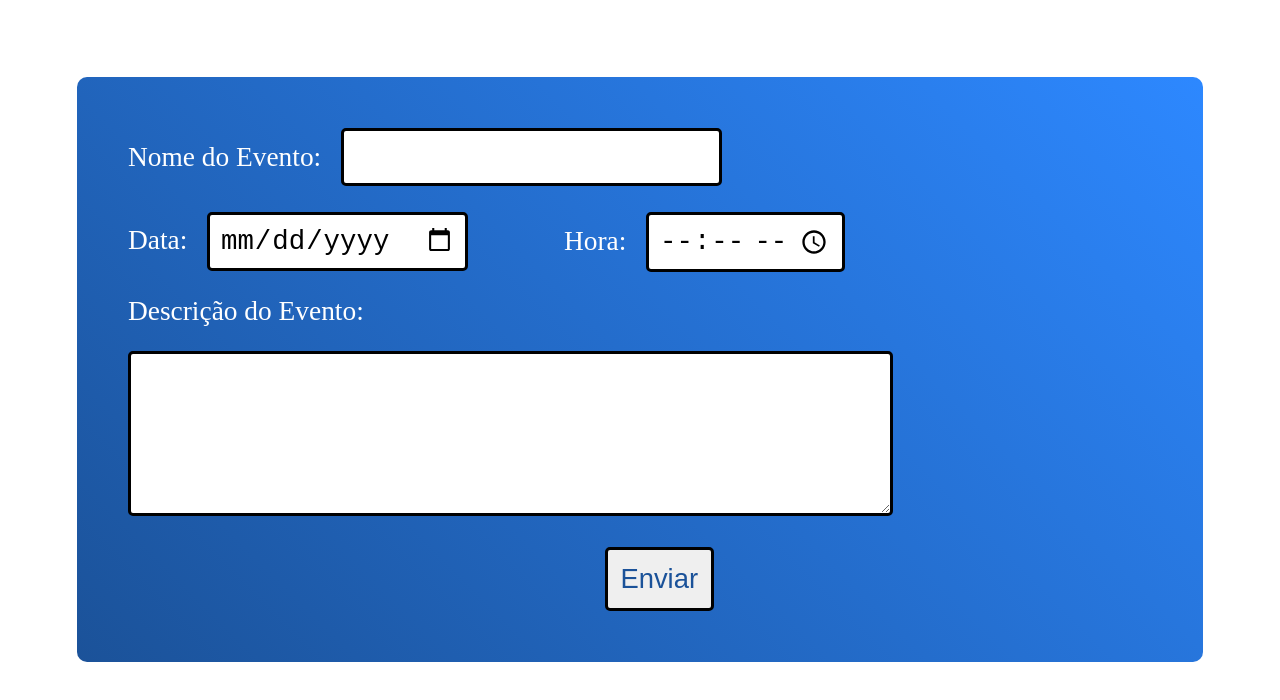
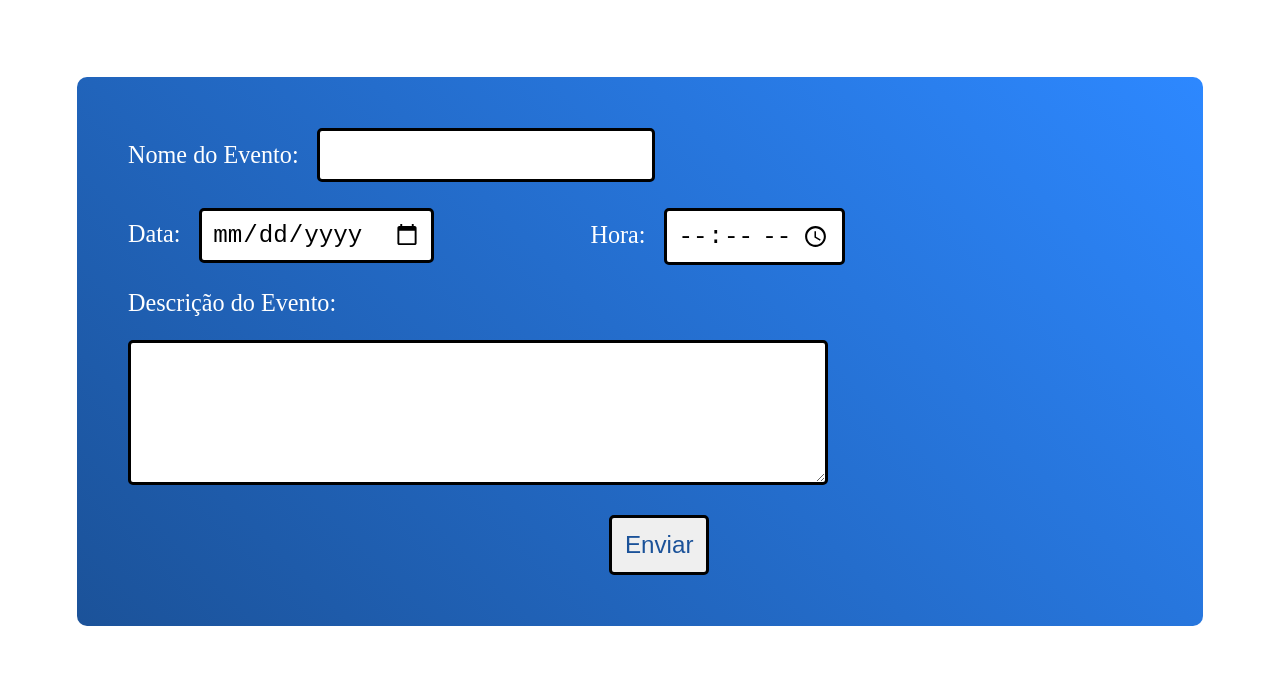
Before and after one commit to 2info3-Hackathon/frontend, a Vue app: page /adicionar-evento in a window 1280 px wide. Shown: the top 700 px of the page. Built offline with nearby package versions, Linux system fonts and the light colour scheme.

Commit message:
STYLE: padronizando tamanho das fontes

```diff
--- a/src/components/AdicionarEventoCompoent.vue
+++ b/src/components/AdicionarEventoCompoent.vue
@@ -73,7 +73,7 @@ section{
     padding: 4vw;
     border-radius: 10px;
     color: white;
-    font-size: calc(1.75vw + 0.390625vw);
+    font-size: calc(1.5vw + 0.390625vw);
 
     & .data-hora{
         display: flex;
@@ -83,7 +83,7 @@ section{
     }
 
     & input{
-        font-size: calc(1.75vw + 0.390625vw);
+        font-size: calc(1.5vw + 0.390625vw);
         border-radius: 5px;
         border: solid black ;
         margin: 0 0 0 1vw;
@@ -91,7 +91,7 @@ section{
     }
 
     & textarea{
-        font-size: calc(1.75vw + 0.390625vw);
+        font-size: calc(1.5vw + 0.390625vw);
         border-radius: 5px;
         border: solid black ;
         margin: 2vw 0;
@@ -102,7 +102,7 @@ section{
         text-align: center;
 
         & input{
-            font-size: calc(1.75vw + 0.390625vw);
+            font-size: calc(1.5vw + 0.390625vw);
             border-radius: 5px;
             border: solid black ;
             color: #1B5299;
--- a/src/components/EventosComponent.vue
+++ b/src/components/EventosComponent.vue
@@ -85,11 +85,11 @@ section {
         padding: 1vw 2vw;
         display: inline-block;
         border-radius: 5px;
-        font-size: calc(4vw + 0.390625vw);
+        font-size: calc(2vw + 0.390625vw);
     }
 
     & article {
-        font-size: calc(1.75vw + 0.390625vw);
+        font-size: calc(1.5vw + 0.390625vw);
 
         & .events {
             border-radius: 5px;
```
